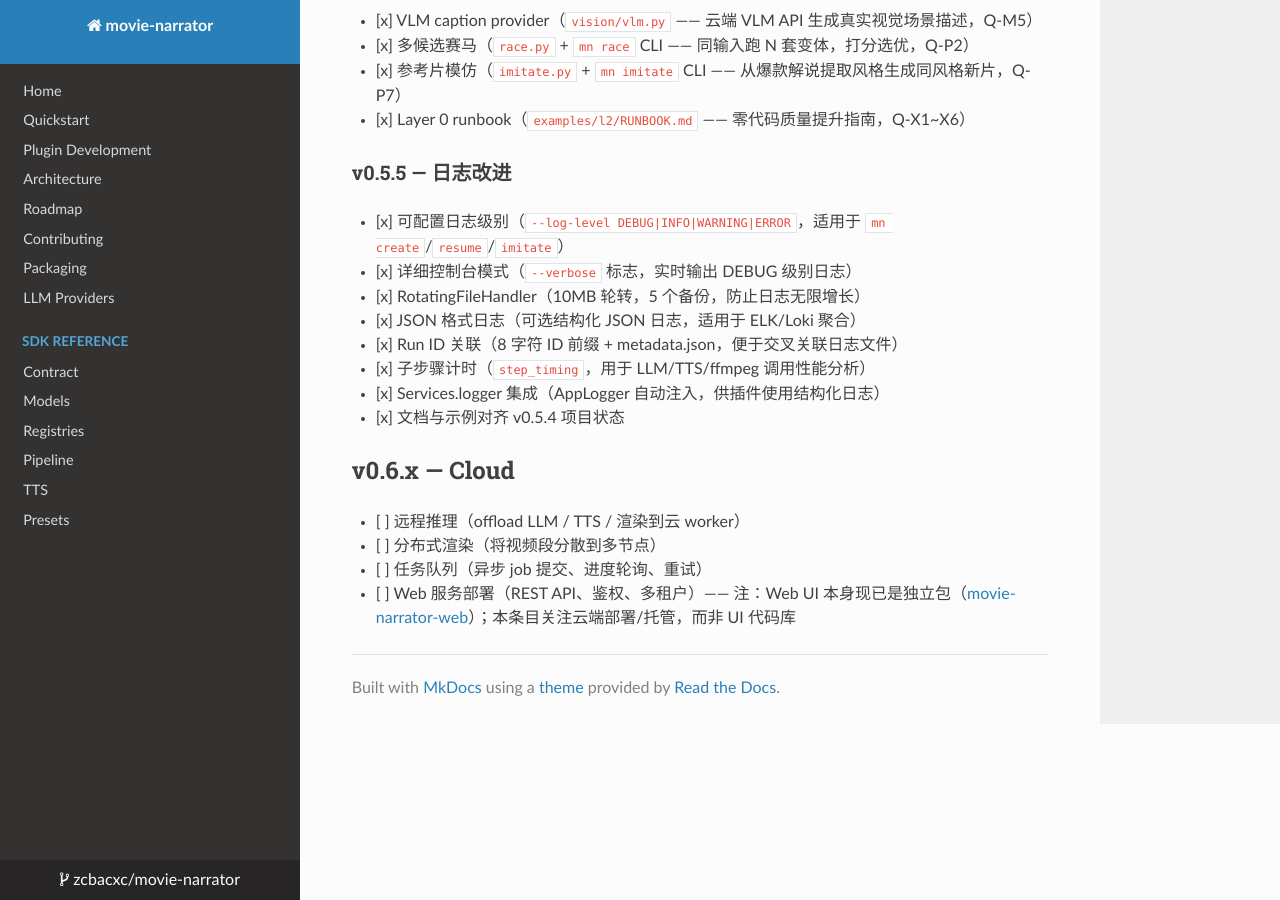
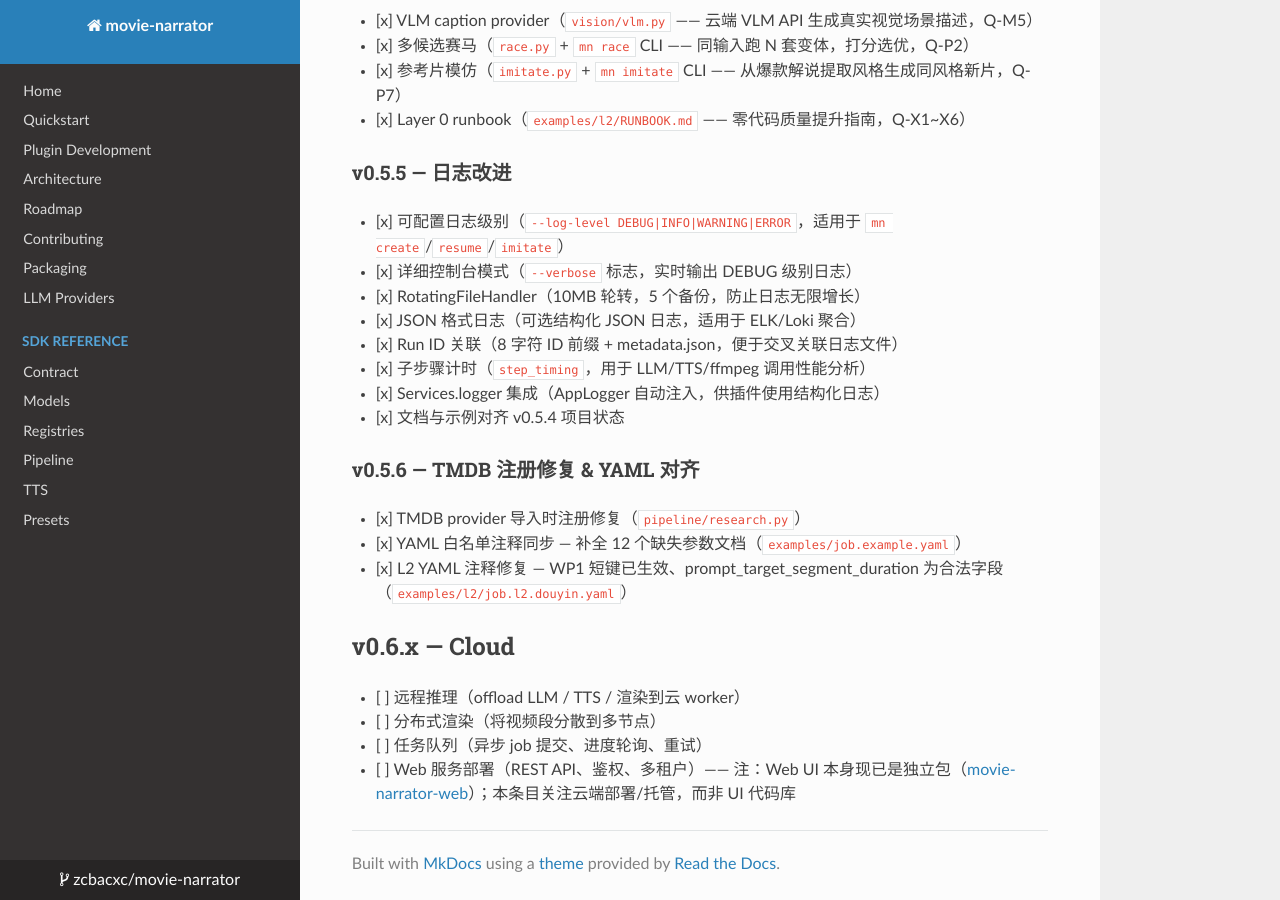
Before and after one commit to zcbacxc/movie-narrator, an MkDocs documentation site: the page built from docs/ROADMAP.zh-CN.md, in a window 1280 px wide and 900 px high, scrolled down 4464 px. Built offline with MkDocs 1.6.1, drawn with Linux system fonts in a browser that asks for light colours; nearby versions of some CDN libraries; a script that is not in the unit is left out.

Commit message:
fix: TMDB provider registration + YAML/docs alignment (v0.5.6)
- research.py: explicit tmdb module import for @register_research at import time
- job.example.yaml: add 12 missing keys to params whitelist comments
- job.l2.douyin.yaml: fix outdated WP1 short-key comments, correct prompt_target_segment_duration note
- Version bump 0.5.5 -> 0.5.6, CHANGELOG/README/QUICKSTART/ROADMAP updated
- CONTRACT_VERSION unchanged (0, 5, 1)

```diff
--- a/docs/ROADMAP.zh-CN.md
+++ b/docs/ROADMAP.zh-CN.md
@@ -177,6 +177,12 @@
 - [x] Services.logger 集成（AppLogger 自动注入，供插件使用结构化日志）
 - [x] 文档与示例对齐 v0.5.4 项目状态
 
+### v0.5.6 — TMDB 注册修复 & YAML 对齐
+
+- [x] TMDB provider 导入时注册修复（`pipeline/research.py`）
+- [x] YAML 白名单注释同步 — 补全 12 个缺失参数文档（`examples/job.example.yaml`）
+- [x] L2 YAML 注释修复 — WP1 短键已生效、prompt_target_segment_duration 为合法字段（`examples/l2/job.l2.douyin.yaml`）
+
 ## v0.6.x — Cloud
 
 - [ ] 远程推理（offload LLM / TTS / 渲染到云 worker）
--- a/pyproject.toml
+++ b/pyproject.toml
@@ -4,7 +4,7 @@ build-backend = "setuptools.build_meta"
 
 [project]
 name = "movie-narrator"
-version = "0.5.5"
+version = "0.5.6"
 description = "Generate narrated movie recap videos from a single prompt."
 readme = "README.md"
 license = {text = "AGPL-3.0"}
```
Also changed, not shown: CHANGELOG.md (+13 -0 lines), README.md (+1 -0 lines), docs/QUICKSTART.md (+1 -1 lines), docs/ROADMAP.md (+6 -0 lines), 3 other files.
